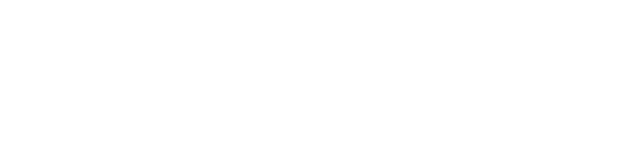
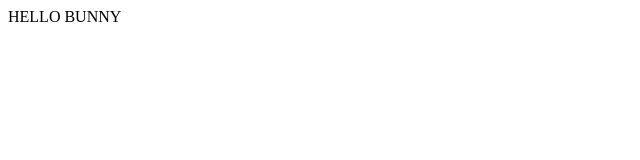
Before and after one commit to tomcolvin92/coursera-test, a plain HTML site: page site/index.html in a window 1280 px wide. Shown: the whole page, without its empty margins (0-640 px from the left). Drawn offline with Linux system fonts and the light colour scheme.

Commit message:
initial commit

```diff
--- a/site/index.html
+++ b/site/index.html
@@ -5,6 +5,6 @@
     <title>Hello Bunny</title>
 </head>
 <body>
-
+    HELLO BUNNY
 </body>
 </html>
```
